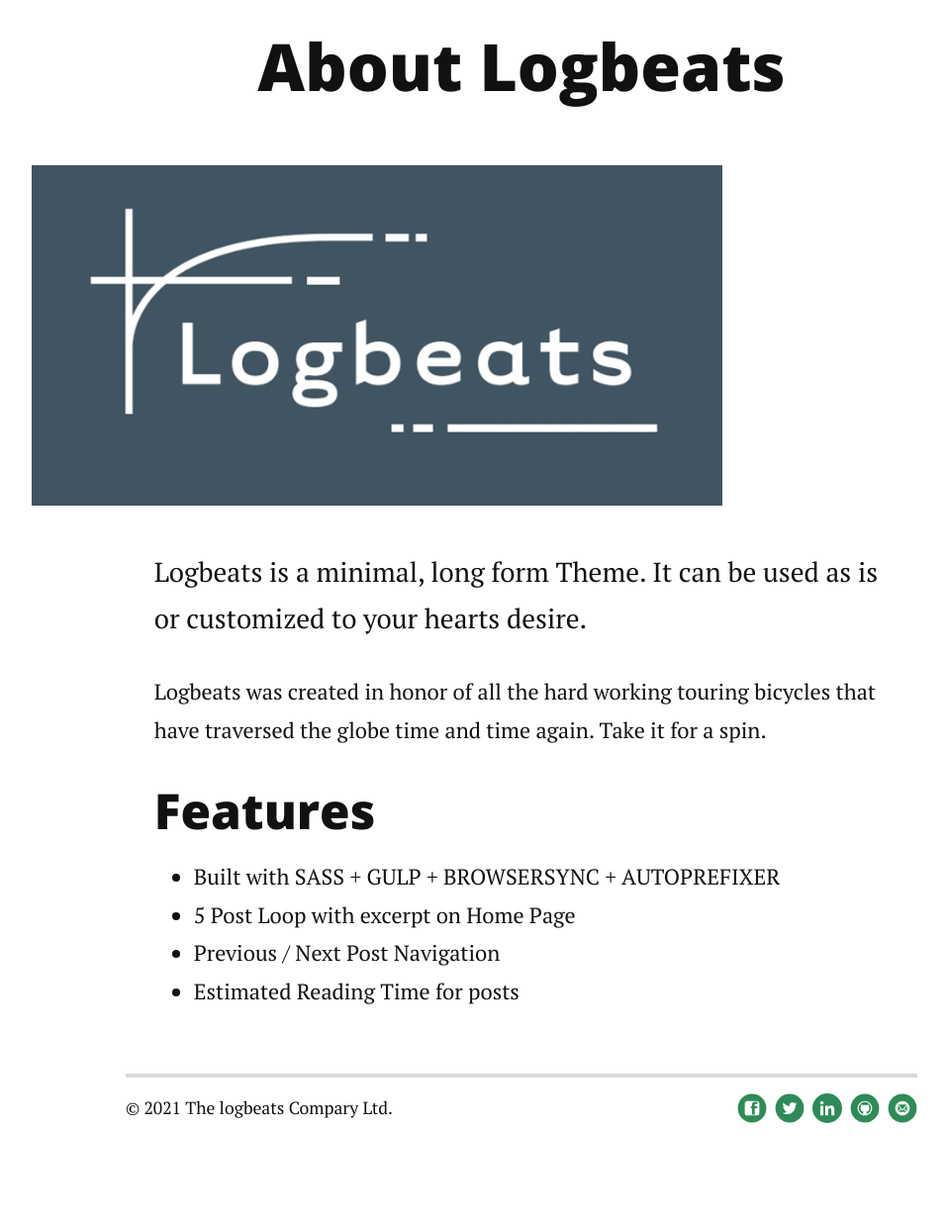
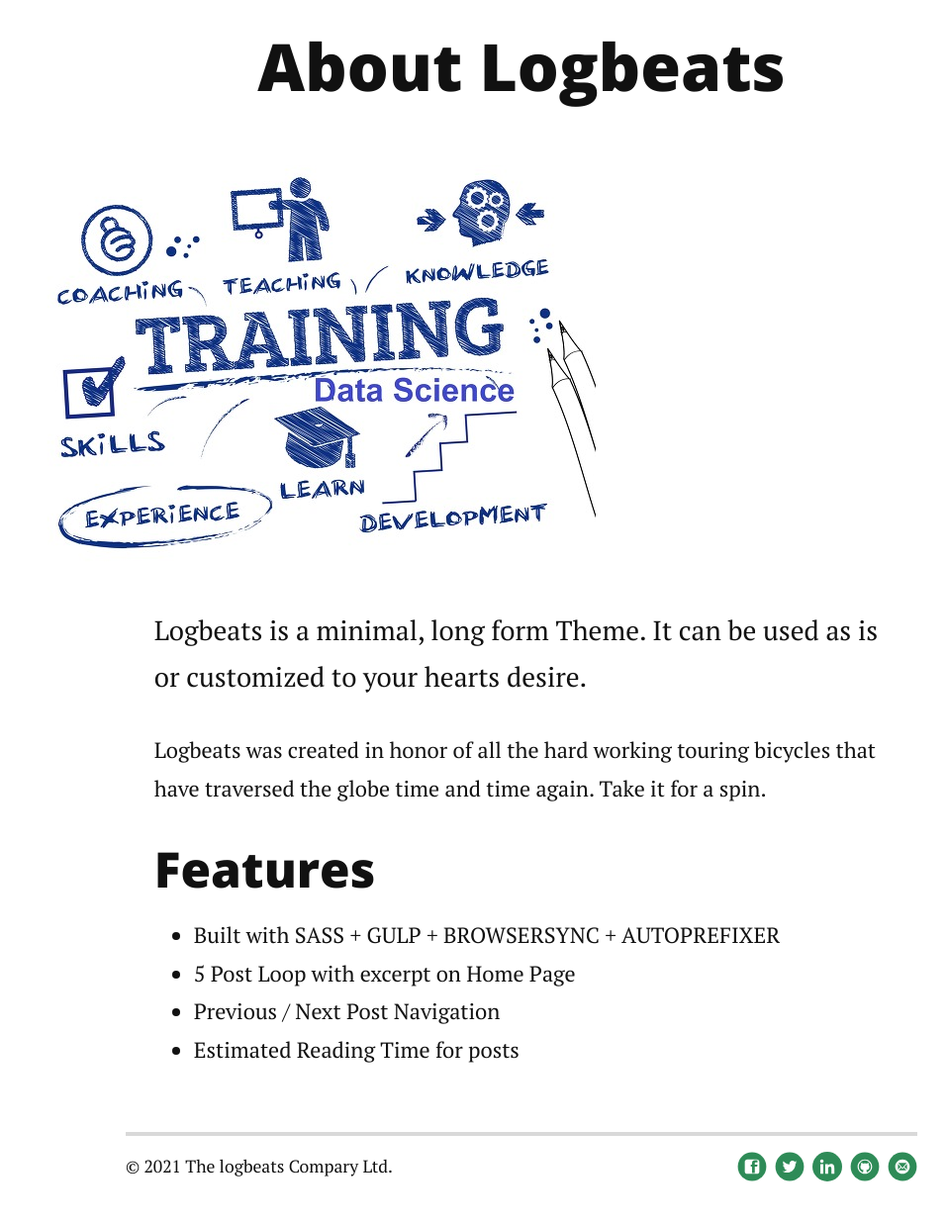
Before and after one commit to logbeats/logbeats.github.io, a Jekyll site: the page built from about.md, in a window 1280 px wide. Shown: the part 330-1566 px from the top of the page at 99% size, without its empty margins (113-1071 px from the left). Built offline with Jekyll 4.4.1, drawn with Linux system fonts in a browser that asks for light colours; nearby versions of some CDN libraries; before the commit the page ends 1507 px from its top, so only the background shows below that.

Commit message:
update img

```diff
--- a/_includes/head.html
+++ b/_includes/head.html
@@ -32,7 +32,7 @@
     {%- if page.image -%}
       <meta content="{{ site.url }}/assets/img/{{ page.image }}" property="og:image">
     {%- else -%}
-      <meta content="{{ '/assets/img/logbeats.png' | prepend: site.url }}" property="og:image">
+      <meta content="{{ '/assets/img/Logo.png' | prepend: site.url }}" property="og:image">
     {%- endif -%}
 
     <!-- Twitter Cards -->
@@ -55,7 +55,7 @@
     {%- if page.image -%}
       <meta name="twitter:image:src" content="{{ site.url }}/assets/img/{{ page.image }}">
     {%- else -%}
-      <meta name="twitter:image:src" content="{{ '/assets/img/logbeats.png' | prepend: site.url }}">
+      <meta name="twitter:image:src" content="{{ '/assets/img/Logo.png' | prepend: site.url }}">
     {%- endif -%}
 
 
--- a/about.md
+++ b/about.md
@@ -5,7 +5,7 @@ title: About Logbeats
 
 <div class="post">
 	<h1 class="pageTitle">About Logbeats</h1>
-	<img src="{{ '/assets/img/logbeats.png' }}" alt="">
+	<img src="{{ '/assets/img/TRAINING.jpg' }}" alt="">
 	<p class="intro">Logbeats is a minimal, long form Theme. It can be used as is or customized to your hearts desire.</p>
 	<p>Logbeats was created in honor of all the hard working touring bicycles that have traversed the globe time and time again. Take it for a spin.</p>
 	<h2>Features</h2>
```
Also changed, not shown: assets/img/Logo.png (added), assets/img/TRAINING.jpg (added).
